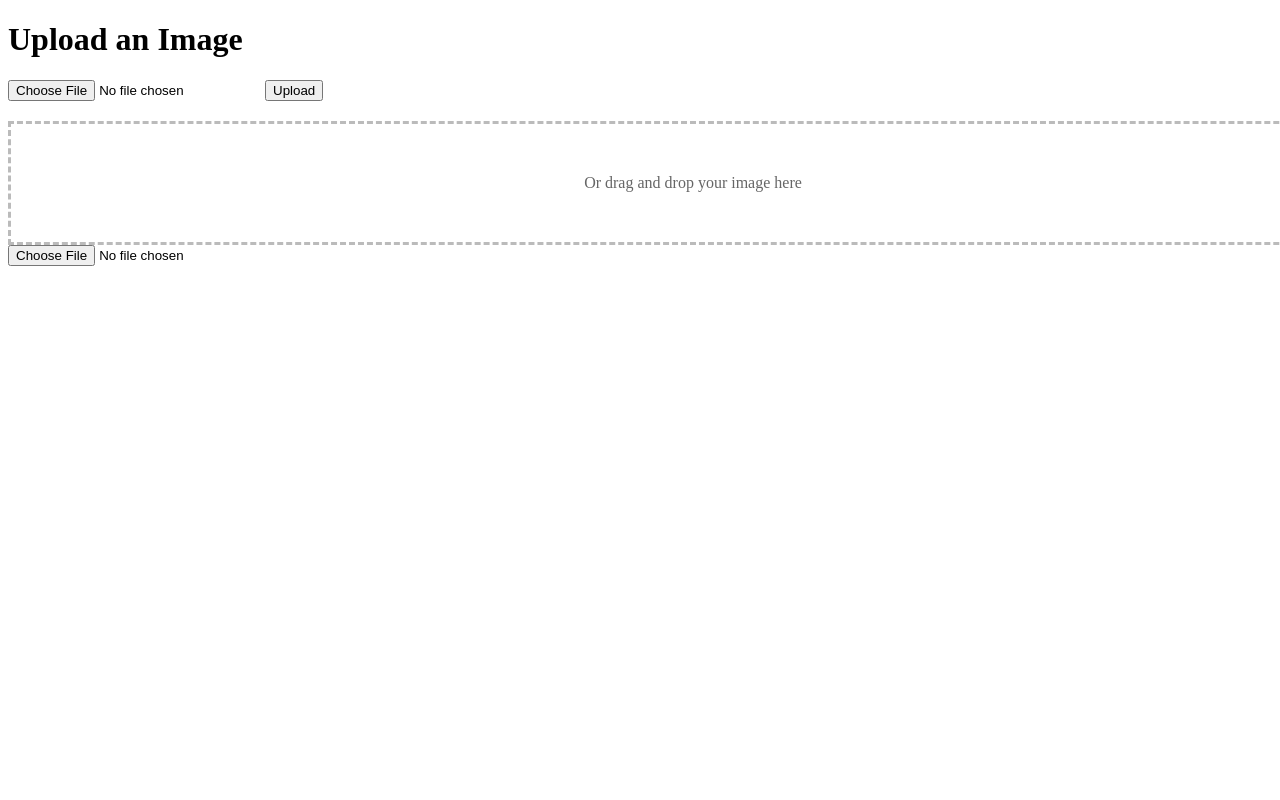
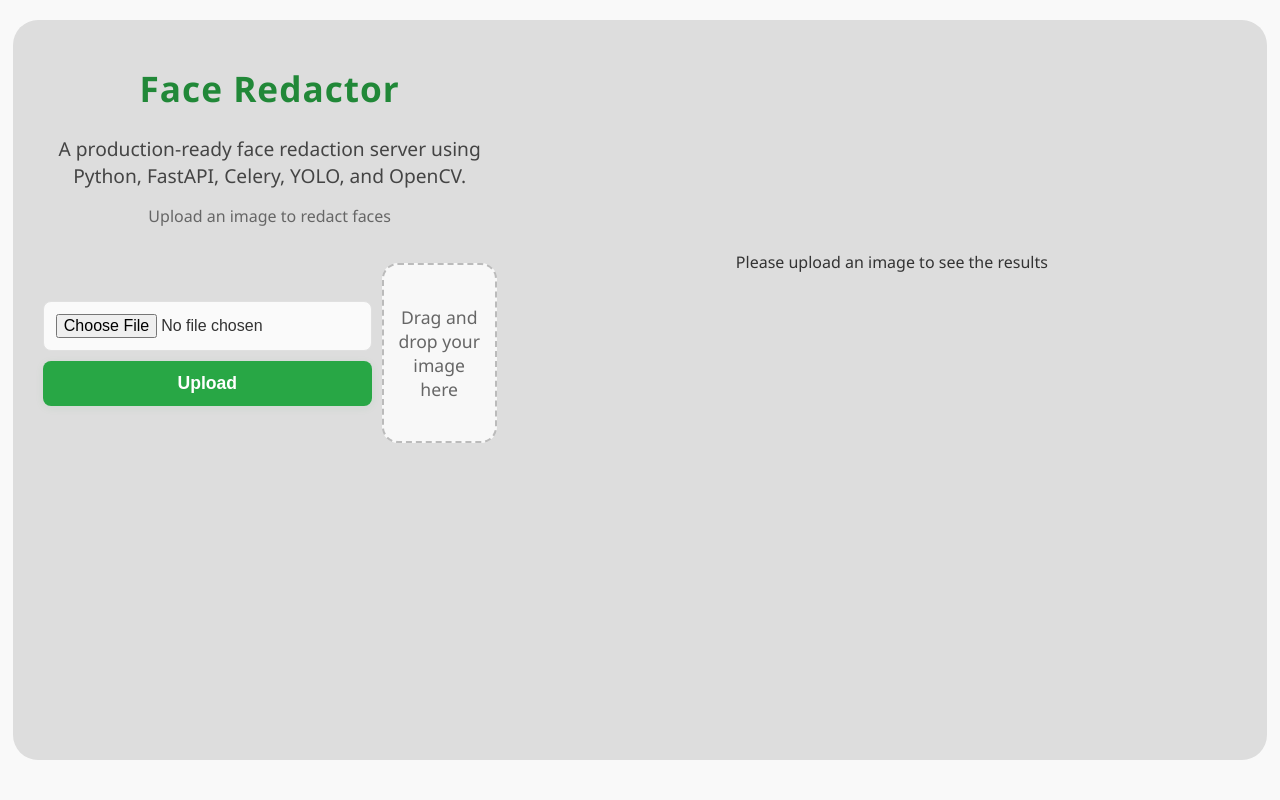
Before and after one commit to niepw/image-uploader-app, a Flask app: page / in a window 1280 px wide; the page is wider, and only the part inside the window is pictured. Run offline with Flask 3, Linux system fonts and the light colour scheme.

Commit message:
Update program code and stylesheet

```diff
--- /dev/null
+++ b/static/css/styles.css
@@ -0,0 +1,402 @@
+      :root {
+          --primary: #28a745;
+          --primary-dark: #218838;
+          --primary-darker: #1e7e34;
+          --bg: #f9f9f9;
+          --card-bg: #ddd;
+          --border: #e0e0e0;
+          --shadow: 0 4px 24px rgba(0, 0, 0, 0.08);
+          --radius: 16px;
+          --transition: 0.3s cubic-bezier(0.4, 0, 0.2, 1);
+      }
+
+      html,
+      body {
+          margin: 0;
+          min-height: 100%;
+          min-width: 100%;
+          padding: 0;
+      }
+
+      body {
+          font-family: "Segoe UI", Arial, sans-serif;
+          background: var(--bg);
+          color: #333;
+          margin: 0;
+          padding: 0;
+          display: flex;
+          flex-direction: column;
+          align-items: center;
+          width: 100vw;
+          min-height: 100vh;
+      }
+
+      * {
+          box-sizing: border-box;
+      }
+
+      .text-node {
+          background-clip: text !important;
+          -webkit-background-clip: text !important;
+      }
+
+      /* container */
+      .container-d5fd1d222ba6 {
+          position: relative;
+          width: 98%;
+          background: var(--card-bg);
+          border-radius: 25px 25px 25px 25px;
+          display: flex;
+          align-items: start;
+          align-content: start;
+          justify-items: start;
+          justify-content: start;
+          gap: 10px;
+          margin: 20px auto 40px auto;
+          padding: 10px 10px 10px 10px;
+          z-index: 0;
+          flex-direction: row;
+          flex-wrap: wrap;
+          flex-grow: 1;
+          grid-template-rows: 1fr;
+          grid-template-columns: 1fr 1fr;
+      }
+
+      /* result-section */
+      .resultsec-552b99c761ec {
+          position: relative;
+          height: 100%;
+          background: var(--card-bg);
+          border-radius: 0px 0px 0px 0px;
+          overflow: hidden;
+          display: flex;
+          align-items: center;
+          align-content: space-around;
+          justify-content: stretch;
+          gap: 10px;
+          padding: 10px 10px 10px 10px;
+          flex-direction: column;
+          flex-wrap: wrap;
+          flex: 1;
+          flex-grow: 1.5;
+          align-self: center;
+      }
+
+      /* result-image */
+      .resultima-5545caf87891 {
+          width: 100%;
+          background: var(--card-bg);
+          border-radius: 0px 0px 0px 0px;
+          flex: 1;
+          flex-shrink: 0;
+          align-self: start;
+          text-align: center;
+      }
+
+      /* result-info */
+      .resultinf-554acbf6be9c {
+          width: 100%;
+          height: 50%;
+          background: var(--card-bg);
+          border-radius: 0px 0px 0px 0px;
+          flex-shrink: 0;
+          align-self: center;
+          text-align: center;
+      }
+
+      /* upload-section */
+      .uploadsec-552b6506f74d {
+          width: 80%;
+          position: relative;
+          height: auto;
+          background: var(--card-bg);
+          border-radius: 0px 0px 0px 0px;
+          overflow: hidden;
+          display: flex;
+          align-items: start;
+          align-content: space-around;
+          justify-content: start;
+          gap: 10px;
+          padding: 10px 10px 10px 10px;
+          flex-direction: column;
+          flex-wrap: wrap;
+          flex: 1;
+          flex-grow: 1;
+          align-self: center;
+      }
+
+      /* preview-form */
+      .previewfo-552eb8001872 {
+          position: relative;
+          width: 100%;
+          background: var(--card-bg);
+          border-radius: 0px 0px 0px 0px;
+          display: flex;
+          align-items: center;
+          align-content: space-around;
+          justify-content: start;
+          gap: 10px;
+          padding: 10px 10px 10px 10px;
+          flex-direction: row;
+          flex-wrap: wrap;
+          flex: 1;
+          flex-grow: 1;
+          align-self: center;
+      }
+
+      /* preview */
+      .preview-552f00b3ed94 {
+          height: 100%;
+          background: var(--card-bg);
+          border-radius: 0px 0px 0px 0px;
+          flex: 1;
+          align-self: center;
+      }
+
+      /* upload-form */
+      .uploadfor-552b80ba24e9 {
+          position: relative;
+          width: 100%;
+          background: var(--card-bg);
+          border-radius: 0px 0px 0px 0px;
+          display: flex;
+          align-items: center;
+          align-content: space-around;
+          justify-content: start;
+          gap: 10px;
+          padding: 10px 10px 10px 10px;
+          flex-direction: row;
+          flex-wrap: wrap;
+          flex: 1;
+          align-self: center;
+      }
+
+      /* drop-zone */
+      .dropzone-552e5f425c8b {
+          height: 100%;
+          background: var(--card-bg);
+          border-radius: 0px 0px 0px 0px;
+          flex: 1;
+          flex-shrink: 0;
+          align-self: center;
+      }
+
+      /* select-zone */
+      .selectzon-552e6f87da12 {
+          height: 100%;
+          background: var(--card-bg);
+          border-radius: 0px 0px 0px 0px;
+          flex: 1;
+          flex-shrink: 0;
+          align-self: center;
+      }
+
+      /* title */
+      .title-5549647249e3 {
+          width: 100%;
+          height: auto;
+          background: var(--card-bg);
+          border-radius: 0px 0px 0px 0px;
+          flex-shrink: 0;
+          align-self: center;
+      }
+
+      h1 {
+          text-align: center;
+          color: var(--primary-dark);
+          font-size: 2.2rem;
+          letter-spacing: 1px;
+      }
+
+      h2,
+      h3 {
+          text-align: center;
+      }
+
+      h2 {
+          color: #444;
+          font-size: 1.2rem;
+          font-weight: 400;
+      }
+
+      h3 {
+          color: #666;
+          font-size: 1rem;
+          font-weight: 400;
+      }
+
+      #drop-zone {
+          border-radius: var(--radius);
+          background: #f8f8f8;
+          padding: 40px 10px;
+          border: 2.5px dashed #bbb;
+          text-align: center;
+          color: #666;
+          transition: border-color var(--transition),
+              background-color var(--transition);
+          font-size: 1.1rem;
+          cursor: pointer;
+      }
+
+      #drop-zone.hover {
+          border-color: var(--primary-dark);
+          background: #e8f5e9;
+          color: var(--primary-dark);
+      }
+
+      #upload-form {
+          display: flex;
+          flex-direction: column;
+          align-items: stretch;
+          gap: 10px;
+      }
+
+      #upload-form input[type="file"] {
+          border: 1px solid var(--border);
+          padding: 12px;
+          border-radius: 8px;
+          background: #fafafa;
+          font-size: 1rem;
+          transition: border-color var(--transition);
+      }
+
+      #upload-form input[type="file"]:focus {
+          border-color: var(--primary);
+          outline: none;
+      }
+
+      #upload-form input[type="submit"] {
+          padding: 12px 0;
+          background: var(--primary);
+          color: #fff;
+          border: none;
+          border-radius: 8px;
+          font-size: 1.1rem;
+          font-weight: 600;
+          cursor: pointer;
+          transition: background var(--transition);
+          box-shadow: 0 2px 8px rgba(40, 167, 69, 0.08);
+      }
+
+      #upload-form input[type="submit"]:hover {
+          background: var(--primary-dark);
+      }
+
+      #upload-form input[type="submit"]:active {
+          background: var(--primary-darker);
+      }
+
+      #upload-form input[type="submit"]:disabled {
+          background: #ccc;
+          cursor: not-allowed;
+      }
+
+      select-image {
+          display: flex;
+          flex-direction: column;
+          align-items: center;
+          justify-content: center;
+          gap: 12px;
+      }
+
+      #select-image p {
+          margin: 0;
+          font-size: 1rem;
+          color: #666;
+      }
+
+      #select-image form input[type="file"] {
+          width: 100%;
+          max-width: 300px;
+          font-size: 1rem;
+      }
+
+      .upload-section {
+          display: flex;
+          flex-direction: column;
+          max-width: 800px;
+          width: 100%;
+          padding: 0 16px;
+          box-sizing: border-box;
+          margin: 0 auto;
+          align-items: center;
+          justify-content: center;
+          gap: 24px;
+          margin-top: 24px;
+      }
+
+      @media (min-width: 700px) {
+          .upload-section {
+              flex-direction: row;
+          }
+      }
+
+      #preview {
+          width: 100%;
+          text-align: center;
+          display: flex;
+          align-items: center;
+          justify-content: center;
+          border-radius: 10px;
+      }
+
+      #preview img {
+          border: 2px solid #eee;
+          border-radius: 10px;
+          box-shadow: 0 2px 8px rgba(0, 0, 0, 0.07);
+          max-width: 100%;
+          height: auto;
+          transition: transform 0.2s;
+      }
+
+      #preview img:hover {
+          transform: scale(1.04);
+      }
+
+      img.uploaded-image {
+          border: 1px solid #9c9c9c;
+          max-width: 100%;
+          border-radius: 10px;
+          border: 1px solid#9c9c9c;
+          box-shadow: 0 4px 10px rgba(0, 0, 0, 0.4);
+      }
+
+      @media (max-width: 600px) {
+          .container {
+              padding: 18px 6px 16px 6px;
+              margin: 16px 0 0 0;
+          }
+
+          h1 {
+              font-size: 1.4rem;
+          }
+
+          #drop-zone {
+              padding: 24px 4px;
+              font-size: 1rem;
+          }
+
+          #upload-form input[type="file"] {
+              font-size: 0.95rem;
+              padding: 10px;
+          }
+
+          #upload-form input[type="submit"] {
+              font-size: 1rem;
+              padding: 10px 0;
+          }
+      }
+
+      @media (max-width: 700px) {
+          .upload-section {
+              flex-direction: column;
+              gap: 12px;
+              align-items: stretch;
+          }
+
+          #preview {
+              max-width: 100%;
+              min-width: 0;
+              margin-top: 12px;
+          }
+      }
--- /dev/null
+++ b/static/js/drag-and-drop.js
@@ -0,0 +1,26 @@
+const dropZone = document.getElementById("drop-zone");
+const fileInput = document.getElementById("fileInput");
+
+dropZone.addEventListener("dragover", (e) => {
+    e.preventDefault();
+    dropZone.classList.add("hover");
+});
+
+dropZone.addEventListener("dragleave", () => {
+    dropZone.classList.remove("hover");
+});
+
+dropZone.addEventListener("drop", (e) => {
+    e.preventDefault();
+    dropZone.classList.remove("hover");
+    const files = e.dataTransfer.files;
+
+    if (files.length > 0) {
+        fileInput.files = files;
+        document.getElementById("upload-form").submit();
+    }
+});
+
+dropZone.addEventListener("click", () => {
+    fileInput.click();
+});
--- a/templates/index.html
+++ b/templates/index.html
@@ -2,88 +2,100 @@
 <html>
   <head>
     <title>Image Upload App</title>
-  <style>
-    #drop-zone {
-      width: 100%;
-      padding: 50px;
-      border: 3px dashed #bbb;
-      text-align: center;
-      margin-top: 20px;
-      color: #666;
-      transition: 0.3s ease;
-    }
-    #drop-zone.hover {
-      border-color: #444;
-      background-color: #f0f0f0;
-    }
-    img {
-      margin-top: 20px;
-      max-width: 400px;
-    }
-  </style>
+    <meta name="viewport" content="width=device-width, initial-scale=1" />
+    <link rel="stylesheet" href={{url_for('static', filename='css/styles.css')}}>
   </head>
   <body>
-  <h1>Upload an Image</h1>
+    <!-- frame: container -->
+    <div class="frame container-d5fd1d222ba6">
+      <!-- frame: upload-section -->
+      <div class="frame uploadsec-552b6506f74d">
+        <!-- rect: title -->
+        <div class="shape rect title-5549647249e3">
+          <h1>Face Redactor</h1>
+          <h2>
+            A production-ready face redaction server using Python, FastAPI,
+            Celery, YOLO, and OpenCV.
+          </h2>
+          <h3>Upload an image to redact faces</h3>
+        </div>
+        <!-- frame: upload-form -->
+        <div class="frame uploadfor-552b80ba24e9">
+          <!-- rect: select-zone -->
+          <div class="shape rect selectzon-552e6f87da12">
+            <div id="upload-form">
+              <form
+                id="upload-form"
+                method="POST"
+                enctype="multipart/form-data"
+              >
+                <input
+                  type="file"
+                  name="image"
+                  id="fileInput"
+                  accept="image/*"
+                /><input type="submit" value="Upload" />
+              </form>
+            </div>
+          </div>
+          <!-- rect: drop-zone -->
+          <div class="shape rect dropzone-552e5f425c8b">
+            <div id="drop-zone">Drag and drop your image here</div>
+          </div>
+        </div>
+        <!-- frame: preview-form -->
+        <div class="frame previewfo-552eb8001872">
+          <!-- rect: preview -->
+          <div class="shape rect preview-552f00b3ed94">
+            <div id="preview"></div>
+          </div>
+        </div>
+      </div>
+      <!-- frame: result-section -->
+      <div class="frame resultsec-552b99c761ec">
+        {% if filename %}
+        <!-- rect: result-info -->
+        <div class="shape rect resultinf-554acbf6be9c">
+          <p>The image has been successfully uploaded and processed</p>
+        </div>
+        <!-- rect: result-image -->
+        <div class="shape rect resultima-5545caf87891">
+          <img
+            class="uploaded-image"
+            src="{{ url_for('static', filename='uploads/' + filename) }}"
+          />
+        </div>
+        {% else %}
+        <div class="shape rect resultima-5545caf87891">
+          <p>Please upload an image to see the results</p>
+        </div>
+        {% endif %}
+      </div>
+    </div>
+    </body>
+    <script src="{{url_for('static', filename='js/drag-and-drop.js')}}"></script>
+    <script>
+      const preview = document.getElementById("preview");
 
-  <form id="upload-form" method="POST" enctype="multipart/form-data">
-    <input type="file" name="image" id="fileInput">
-    <input type="submit" value="Upload">
-  </form>
+      if (fileInput) {
+        fileInput.addEventListener("change", function () {
+          preview.innerHTML = ""; // Clear previous preview
+          const file = this.files[0];
 
-  <div id="drop-zone">Or drag and drop your image here</div>
+          if (file && file.type.startsWith("image/")) {
+            const reader = new FileReader();
 
-  {% if filename %}
-    <h2>Uploaded Image:</h2>
-    <img src="{{ url_for('static', filename='uploads/' + filename) }}">
-  {% endif %}
-
-  <script>
-    const dropZone = document.getElementById('drop-zone');
-    const fileInput = document.getElementById('fileInput');
-
-    dropZone.addEventListener('dragover', (e) => {
-      e.preventDefault();
-      dropZone.classList.add('hover');
-    });
-
-    dropZone.addEventListener('dragleave', () => {
-      dropZone.classList.remove('hover');
-    });
-
-    dropZone.addEventListener('drop', (e) => {
-      e.preventDefault();
-      dropZone.classList.remove('hover');
-      const files = e.dataTransfer.files;
-      if (files.length > 0) {
-        fileInput.files = files;
-        document.getElementById('upload-form').submit();
-      }
-    });
-  </script>
-
-  <input type="file" name="image" id="fileInput" accept="image/*">
-  <div id="preview"></div>
-
-  <script>
-    const fileInput = document.getElementById('fileInput');
-    const preview = document.getElementById('preview');
-
-    fileInput.addEventListener('change', function () {
-      preview.innerHTML = ''; // Clear previous preview
-      const file = this.files[0];
-      if (file && file.type.startsWith('image/')) {
-        const reader = new FileReader();
             reader.onload = function (e) {
-          const img = document.createElement('img');
+              const img = document.createElement("img");
               img.src = e.target.result;
-          img.style.maxWidth = '400px';
-          img.style.marginTop = '20px';
+              img.style.maxWidth = "400px";
+              img.style.marginTop = "20px";
               preview.appendChild(img);
             };
             reader.readAsDataURL(file);
           }
         });
+      }
     </script>
-
-</body>
   </html>
+</html>
```
Also changed, not shown: app.py (+14 -11 lines). Lines whose indentation alone changed are shown as unchanged.
